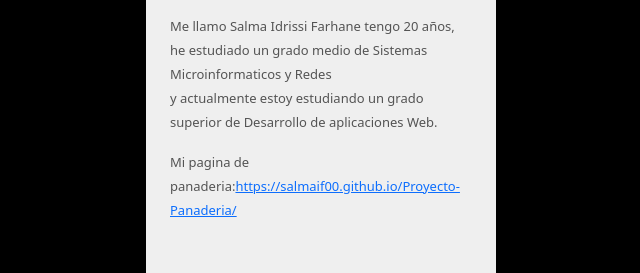
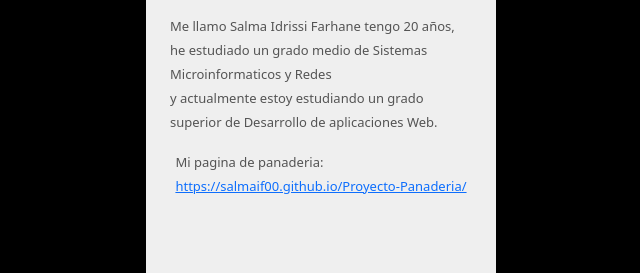
Before and after one commit to SalmaIF00/Sobre_mi, a plain HTML site: page index.html in a window 1280 px wide. Shown: the part 277-550 px from the top of the page, without its empty margins (319-959 px from the left). Drawn offline with nearby package versions, Linux system fonts and the light colour scheme.

Commit message:
Update index.html

```diff
--- a/index.html
+++ b/index.html
@@ -17,7 +17,7 @@
             <div class=" image d-flex flex-column justify-content-center align-items-center"> <button class="btn btn-secondary"> <img src="./IMG/fotoperfil.PNG" height="100" width="100" style="border-radius: 50px;"/></button> <span class="name mt-3">Salma Idrissi Farhane</span> <span class="idd">@SalmaIF00</span>
 
                 <div class="text mt-3"> <span>Me llamo Salma Idrissi Farhane tengo 20 años, he estudiado un grado medio de Sistemas Microinformaticos y Redes<br>  y actualmente estoy estudiando un grado superior de Desarrollo de aplicaciones Web.</span> </div>
-                      <div class="text mt-3"> <span>Mi pagina de panaderia:<a href="https://salmaif00.github.io/Proyecto-Panaderia/">https://salmaif00.github.io/Proyecto-Panaderia/</a> </span> </div><br><br><br>
+                      <div class="text mt-3"> <span>Mi pagina de panaderia:<br> <a href="https://salmaif00.github.io/Proyecto-Panaderia/">https://salmaif00.github.io/Proyecto-Panaderia/</a> </span> </div><br><br><br>
                 <div class="gap-3 mt-3 icons d-flex flex-row justify-content-center align-items-center"> <span><a href="https://github.com/SalmaIF00"><img src="./IMG/git.png" height="60" width="60" style="border-radius: 50px;"></a></span>
                     <span><a href="https://www.instagram.com/_nourishx/"><img src="./IMG/insta.png" height="40" width="40" style="border-radius: 20%;"></a></span> <br>
                     <span><a href="https://www.linkedin.com/mwlite/in/salma-idrissi-farhane-b37233224/"><img src="./IMG/linkedin.png" height="40" width="40"  style="border-radius: 20%;"></a></span><br>
```
